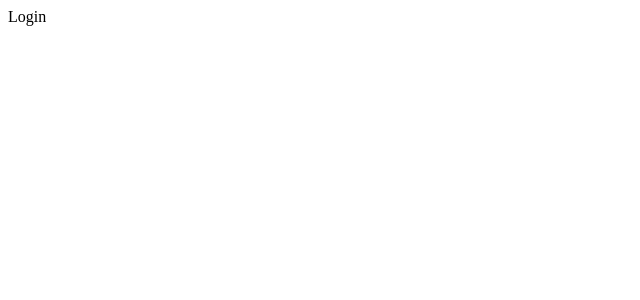
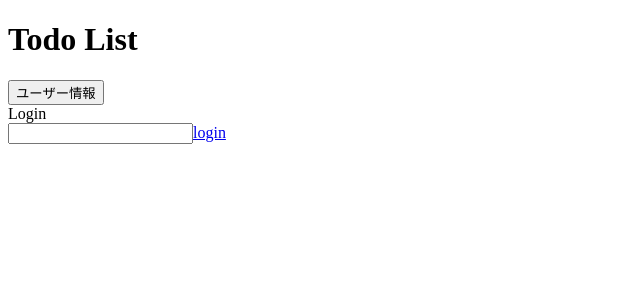
Before and after one commit to Sooooooooooooma/team_todo, a React (Create React App) app: page / in a window 1280 px wide. Shown: the top 300 px of the page, without its empty margins (0-640 px from the left). Built offline with nearby package versions, Linux system fonts and the light colour scheme.

Commit message:
HeaderにLoginで変更したnameを表示できるようにしました

```diff
--- a/src/App.js
+++ b/src/App.js
@@ -5,8 +5,8 @@ import Task from "./components/Task";
 import { useState } from "react";
 
 function App() {
-  const[name,setName]=useState("")
-  const setUserName = (e) => setName(e.target.value);
+  const[name,setName]=useState("");
+  const setUserName = (userName) => setName(userName);
   return (
     <BrowserRouter>
       <Routes>
--- a/src/Login.js
+++ b/src/Login.js
@@ -1,8 +1,20 @@
-import React from 'react'
+import React, { useState } from 'react'
 
-const Login = () => {
+import { Link } from 'react-router-dom';
+import Header from './components/Header';
+
+
+const Login = ({catchName}) => {
+  const [userName,setUserName] = useState("");
+  const getUserName = (e) => setUserName(e.target.value);
+
   return (
-    <div>Login</div>
+    <>
+      <Header/>
+      <div>Login</div>
+      <input type='text' onChange={getUserName} id='nameArea'/>
+      <Link to='/Home' onClick={catchName(userName)}>login</Link>
+    </>
   )
 }
 
--- a/src/components/Header.js
+++ b/src/components/Header.js
@@ -1,8 +1,9 @@
-import React from 'react'
-
-const Header = () => {
+const Header = ({name}) => {
   return (
-    <div>Header</div>
+    <>
+      <h1>Todo List</h1>
+      <button onClick={()=> alert("hello "+name+"!")}>ユーザー情報</button>
+    </>
   )
 }
 
```
